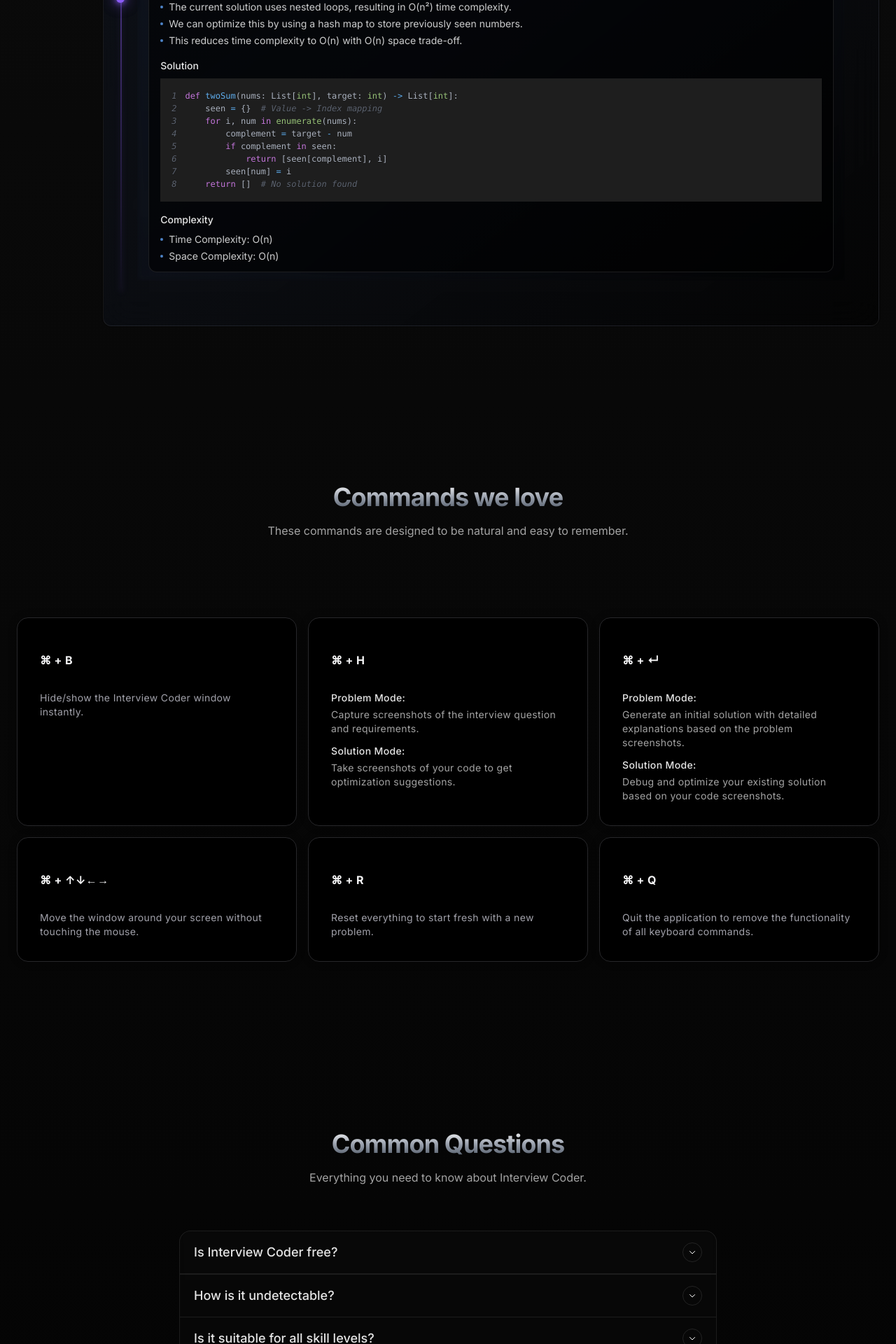
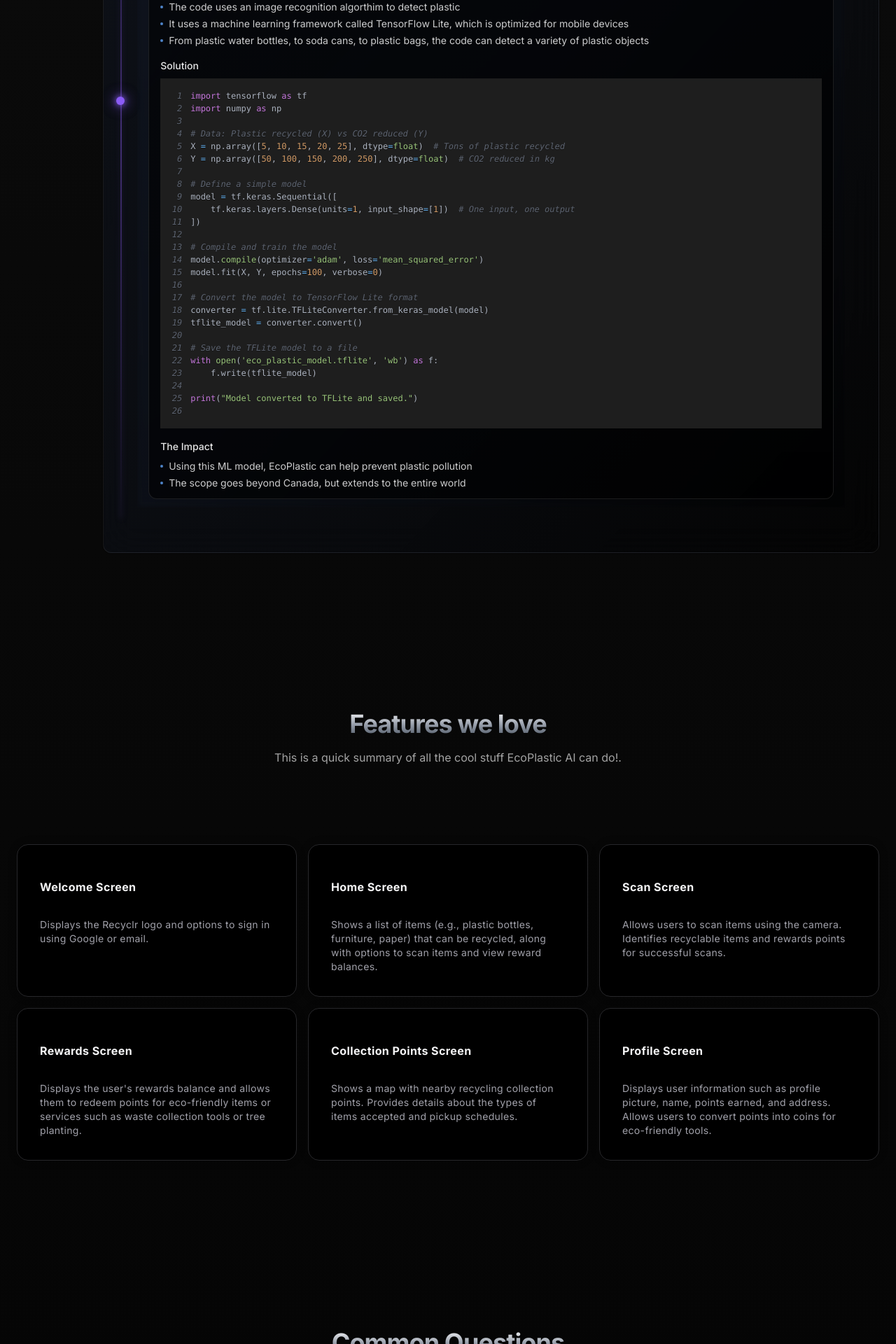
Before and after one commit to dkaty123/ecoplastic-webapp-main, a Next.js app: page / in a window 1280 px wide. Shown: the part 4820-6740 px from the top of the page at 70% size. Built offline with nearby package versions, Linux system fonts and the light colour scheme; no server answers.

Commit message:
new changes

```diff
--- a/components/sections/CommandsSection.tsx
+++ b/components/sections/CommandsSection.tsx
@@ -15,60 +15,40 @@
 
 const commands = [
   {
-    key: "hide-show",
-    title: "⌘ + B",
-    description: "Hide/show the Interview Coder window instantly."
+    key: "welcome-screen",
+    title: "Welcome Screen",
+    description: "Displays the Recyclr logo and options to sign in using Google or email."
   },
   {
-    key: "screenshot",
-    title: "⌘ + H",
-    description: (
-      <div className="space-y-3">
-        <CommandDescription
-          mode="Problem Mode"
-          description="Capture screenshots of the interview question and requirements."
-        />
-        <CommandDescription
-          mode="Solution Mode"
-          description="Take screenshots of your code to get optimization suggestions."
-        />
-      </div>
-    )
+    key: "home-screen",
+    title: "Home Screen",
+    description:
+      "Shows a list of items (e.g., plastic bottles, furniture, paper) that can be recycled, along with options to scan items and view reward balances."
   },
   {
-    key: "generate",
-    title: "⌘ + ↵",
-    description: (
-      <div className="space-y-3">
-        <CommandDescription
-          mode="Problem Mode"
-          description="Generate an initial solution with detailed explanations based on the problem screenshots."
-        />
-        <CommandDescription
-          mode="Solution Mode"
-          description="Debug and optimize your existing solution based on your code screenshots."
-        />
-      </div>
-    )
+    key: "scan-screen",
+    title: "Scan Screen",
+    description: "Allows users to scan items using the camera. Identifies recyclable items and rewards points for successful scans."
   },
   {
-    key: "move",
-    title: "⌘ + ↑↓←→",
+    key: "rewards-screen",
+    title: "Rewards Screen",
     description:
-      "Move the window around your screen without touching the mouse."
+      "Displays the user's rewards balance and allows them to redeem points for eco-friendly items or services such as waste collection tools or tree planting."
   },
   {
-    key: "reset",
-    title: "⌘ + R",
-    description: "Reset everything to start fresh with a new problem."
+    key: "collection-points",
+    title: "Collection Points Screen",
+    description:
+      "Shows a map with nearby recycling collection points. Provides details about the types of items accepted and pickup schedules."
   },
   {
-    key: "quit",
-    title: "⌘ + Q",
+    key: "profile-screen",
+    title: "Profile Screen",
     description:
-      "Quit the application to remove the functionality of all keyboard commands."
+      "Displays user information such as profile picture, name, points earned, and address. Allows users to convert points into coins for eco-friendly tools."
   }
-]
+];
 
 export function CommandsSection() {
   return (
@@ -76,10 +56,10 @@
       <div className="container px-4 mx-auto">
         <div className="text-center mb-16">
           <h2 className="text-4xl font-bold mb-4 tracking-tight">
-            <span className="white-gradient font-inter">Commands we love</span>
+            <span className="white-gradient font-inter">Features we love</span>
           </h2>
           <p className="text-neutral-400 max-w-2xl mx-auto">
-            These commands are designed to be natural and easy to remember.
+            This is a quick summary of all the cool stuff EcoPlastic AI can do!.
           </p>
         </div>
         <HoverEffect items={commands} />
--- a/components/sections/FaqSection.tsx
+++ b/components/sections/FaqSection.tsx
@@ -15,44 +15,54 @@
 const words = ["kill Leetcode", "fix Technical", "change Coding"]
 const faqs = [
   {
-    question: "Is Interview Coder free?",
+    question: "Is EcoPlastic AI free?",
     answer:
-      "No, it's $20 a month. In exchange, you get access to the absolute latest models, including o1, Claude, and Deepseek."
+      "Yes it is free to use! Launching on the Google Play Store Soon"
   },
   {
-    question: "How is it undetectable?",
+    question: "How does the app work?",
     answer: `
       <div>
-        Our software is designed to be completely undetectable to interviewers:
+        Ecoplastic uses machine learning to identify recyclable items through your phone's camera.
+        Here's how it works:
         <ul class="list-none space-y-2 mt-2">
-          <li>• Invisible to Zoom (≤6.16) and any browser-based screen recording software</li>
-          <li>• Undetectable global keyboard commands that can't be detected as input by the browser</li>
-          <li>• Thoughts to read aloud that sound human and can explain your process</li>
-          <li>• Moveable screen using cmd + arrow keys so your eyes aren't looking away from the solution as you write your code.</li>
+          <li>• Scan plastic bottles, furniture, and paper using the camera.</li>
+          <li>• The app identifies whether the item is recyclable and rewards points for eligible items.</li>
+          <li>• Redeem points for eco-friendly items or services, like waste collection tools or tree planting.</li>
         </ul>
-        <div class="mt-4">
-          <a target="_blank" href="https://www.linkedin.com/posts/neel-shanmugam_technical-interviews-for-software-engineering-activity-7275781351046299648-tCRy?utm_source=share&utm_medium=member_desktop">
-            <span class="underline">Here</span>'s a demo.
-          </a>
-        </div>
-        </div>
       </div>
     `
   },
   {
-    question: "Is it suitable for all skill levels?",
-    answer: "Yes."
+    question: "Is it suitable for all age groups?",
+    answer: "Yes. The app is designed to be simple and user-friendly, making it suitable for all age groups."
   },
   {
-    question: "What programming languages are supported?",
-    answer:
-      "Python, Golang, Java, and Javascript. You can edit your preferred langauge in the app or in your settings."
+    question: "How do I earn rewards?",
+    answer: `
+      <div>
+        You earn rewards by scanning recyclable items. Each successful scan adds points to your balance,
+        which you can redeem for eco-friendly tools, discounts, or services like tree planting.
+      </div>
+    `
   },
-  ,
   {
-    question: "I'm experiencing a bug, what should I do",
-    answer:
-      "9 times out of 10, you can uninstall and reinstall the app from this website. If that doesn't work, please email us at <a href='mailto:churlee12@gmail.com'>churlee12@gmail.com</a> and we'll get back to you within 24 hours."
+    question: "What should I do if I experience a bug?",
+    answer: `
+      <div>
+        Most issues can be resolved by reinstalling the app. If the problem persists,
+        please email us at <a href='mailto:devkatyal01@gmail.com'>devkatyal01@gmail.com</a>, and we’ll respond within 24 hours.
+      </div>
+    `
+  },
+  {
+    question: "Is my data secure?",
+    answer: `
+      <div>
+        Yes. We prioritize user privacy and data security.
+        All data is stored securely and used only to enhance your experience with the app.
+      </div>
+    `
   }
 ]
 
@@ -135,7 +145,7 @@
             <span className="white-gradient font-inter">Common Questions</span>
           </h2>
           <p className="text-neutral-400 max-w-2xl mx-auto">
-            Everything you need to know about Interview Coder.
+            Everything you need to know about EcoPlastic AI
           </p>
         </div>
 
@@ -164,10 +174,10 @@
           <div className="">
             <div className="space-y-4">
               <h2 className="text-4xl font-bold tracking-tight">
-                Take the short way.
+                Save the Planet.
               </h2>
               <p className="text-neutral-400">
-                Download and use Interview Coder today.
+                Download and use EcoPlastic AI today.
               </p>
             </div>
             <div className="flex flex-col sm:flex-row items-center justify-center gap-4 mt-6">
@@ -189,7 +199,7 @@
                 <DropdownMenuContent>
                   <DropdownMenuItem>
                     <Link
-                      href="https://github.com/ibttf/interview-coder/releases/download/v1.0.8/Interview-Coder-arm64.dmg"
+                      href="https://github.com/dkaty123/EcoPlastic"
                       className="w-full"
                     >
                       Download for Mac (Apple Silicon)
@@ -197,7 +207,7 @@
                   </DropdownMenuItem>
                   <DropdownMenuItem>
                     <Link
-                      href="https://github.com/ibttf/interview-coder/releases/download/v1.0.8/Interview-Coder-x64.dmg"
+                      href="https://github.com/dkaty123/EcoPlastic"
                       className="w-full"
                     >
                       Download for Mac (Intel)
@@ -217,7 +227,7 @@
                     height={16}
                     className="w-4 h-4"
                   />
-                  Join Windows waitlist
+                  Download for Windows
                 </Link>
               </Button>
             </div>
--- a/components/sections/Footer.tsx
+++ b/components/sections/Footer.tsx
@@ -28,13 +28,12 @@
                 className="w-6 h-6 rounded-full"
               />
               <span className="text-neutral-400 font-bold text-xl">
-                INTERVIEW CODER
+                EcoPlastic AI
               </span>
             </div>
 
             <div className="text-neutral-500 text-sm">
-              Interview Coder is an undetectable desktop application to help you
-              pass your Leetcode interviews.
+              EcoPlastic is an AI app that rewards for you recylcings.
             </div>
 
             <div className="bg-neutral-900 border border-neutral-800 rounded-full px-4 py-2 flex items-center gap-2 w-fit">
@@ -118,7 +117,7 @@
         {/* Bottom Section */}
         <div className="flex flex-col sm:flex-row justify-between items-center mt-12 pt-8 border-t border-neutral-800">
           <p className="text-neutral-500 text-sm mb-4 sm:mb-0">
-            © {new Date().getFullYear()} Interview Coder. All rights reserved.
+            © {new Date().getFullYear()} EcoPlastic. All rights reserved.
           </p>
           <Link href="https://twitter.com/interviewcoder" target="_blank">
             <Image
--- a/components/ui/steps/DebugView.tsx
+++ b/components/ui/steps/DebugView.tsx
@@ -12,29 +12,28 @@
             {/* Thoughts Section */}
             <div className="space-y-2">
               <h3 className="text-sm font-medium text-white/90">
-                What I Changed (Read these aloud)
+                The following code is a quick AI snippet
               </h3>
               <div className="space-y-3">
                 <div className="space-y-1 text-white/80 text-sm">
                   <div className="flex items-start gap-2">
                     <div className="w-1 h-1 rounded-full bg-blue-400/80 mt-2 shrink-0" />
                     <div>
-                      The current solution uses nested loops, resulting in O(n²)
-                      time complexity.
+                      The code uses an image recognition algorthim to detect plastic
+
                     </div>
                   </div>
                   <div className="flex items-start gap-2">
                     <div className="w-1 h-1 rounded-full bg-blue-400/80 mt-2 shrink-0" />
                     <div>
-                      We can optimize this by using a hash map to store
-                      previously seen numbers.
+                     It uses a machine learning framework called TensorFlow Lite, which is optimized for mobile devices
+
                     </div>
                   </div>
                   <div className="flex items-start gap-2">
                     <div className="w-1 h-1 rounded-full bg-blue-400/80 mt-2 shrink-0" />
                     <div>
-                      This reduces time complexity to O(n) with O(n) space
-                      trade-off.
+                      From plastic water bottles, to soda cans, to plastic bags, the code can detect a variety of plastic objects
                     </div>
                   </div>
                 </div>
@@ -59,30 +58,48 @@
                   wrapLines={true}
                   wrapLongLines={true}
                 >
-                  {`def twoSum(nums: List[int], target: int) -> List[int]:
-    seen = {}  # Value -> Index mapping
-    for i, num in enumerate(nums):
-        complement = target - num
-        if complement in seen:
-            return [seen[complement], i]
-        seen[num] = i
-    return []  # No solution found`}
+                  {`import tensorflow as tf
+import numpy as np
+
+# Data: Plastic recycled (X) vs CO2 reduced (Y)
+X = np.array([5, 10, 15, 20, 25], dtype=float)  # Tons of plastic recycled
+Y = np.array([50, 100, 150, 200, 250], dtype=float)  # CO2 reduced in kg
+
+# Define a simple model
+model = tf.keras.Sequential([
+    tf.keras.layers.Dense(units=1, input_shape=[1])  # One input, one output
+])
+
+# Compile and train the model
+model.compile(optimizer='adam', loss='mean_squared_error')
+model.fit(X, Y, epochs=100, verbose=0)
+
+# Convert the model to TensorFlow Lite format
+converter = tf.lite.TFLiteConverter.from_keras_model(model)
+tflite_model = converter.convert()
+
+# Save the TFLite model to a file
+with open('eco_plastic_model.tflite', 'wb') as f:
+    f.write(tflite_model)
+
+print("Model converted to TFLite and saved.")
+`}
                 </SyntaxHighlighter>
               </div>
             </div>
 
             {/* Complexity Analysis */}
             <div className="space-y-2">
-              <h3 className="text-sm font-medium text-white/90">Complexity</h3>
+              <h3 className="text-sm font-medium text-white/90">The Impact</h3>
               <div className="space-y-3">
                 <div className="space-y-1 text-white/80 text-sm">
                   <div className="flex items-start gap-2">
                     <div className="w-1 h-1 rounded-full bg-blue-400/80 mt-2 shrink-0" />
-                    <div>Time Complexity: O(n)</div>
+                    <div>Using this ML model, EcoPlastic can help prevent plastic pollution</div>
                   </div>
                   <div className="flex items-start gap-2">
                     <div className="w-1 h-1 rounded-full bg-blue-400/80 mt-2 shrink-0" />
-                    <div>Space Complexity: O(n)</div>
+                    <div>The scope goes beyond Canada, but extends to the entire world</div>
                   </div>
                 </div>
               </div>
```
Also changed, not shown: components/ui/AnimatedKeyboard.tsx (+20 -4 lines).
